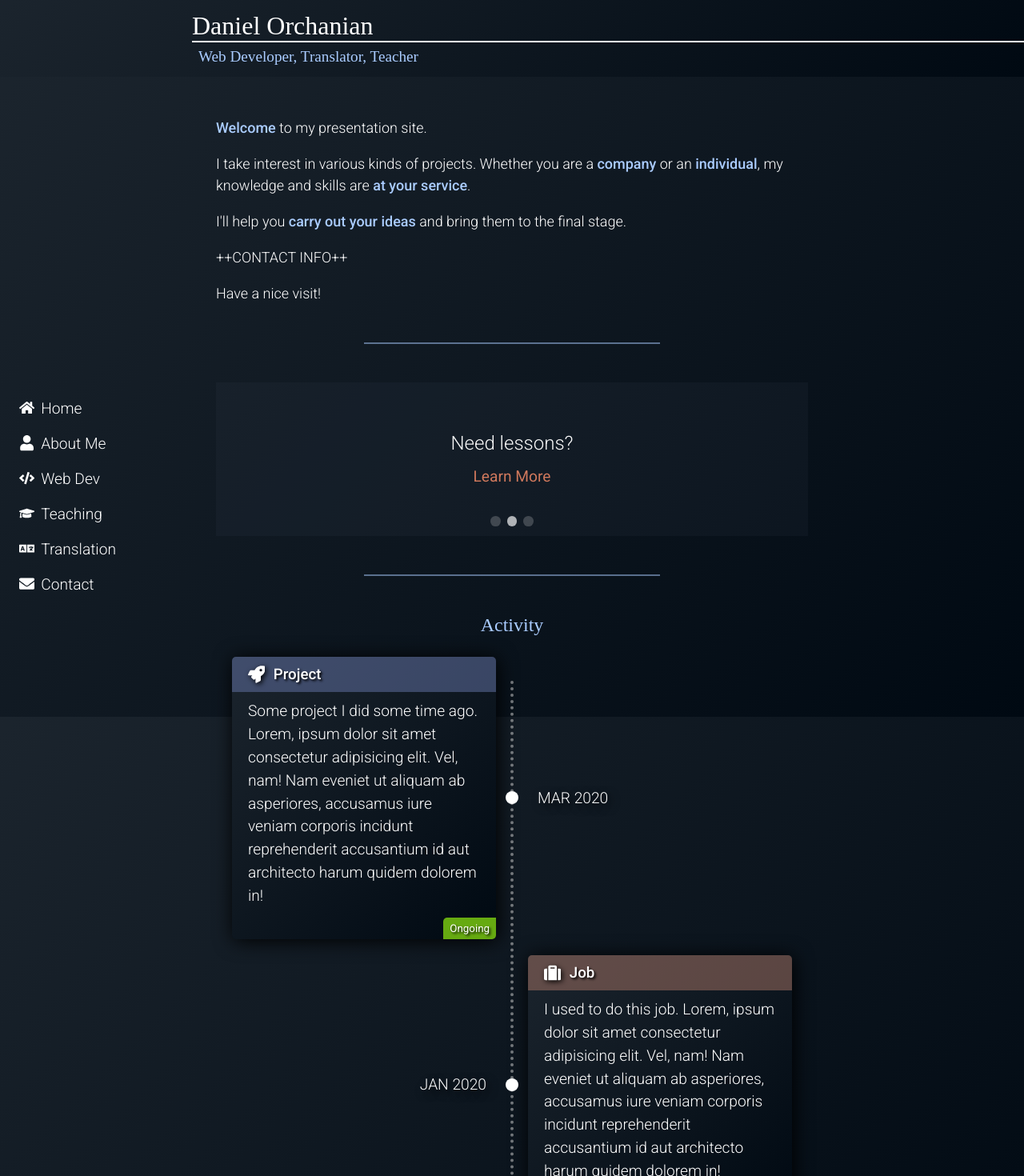
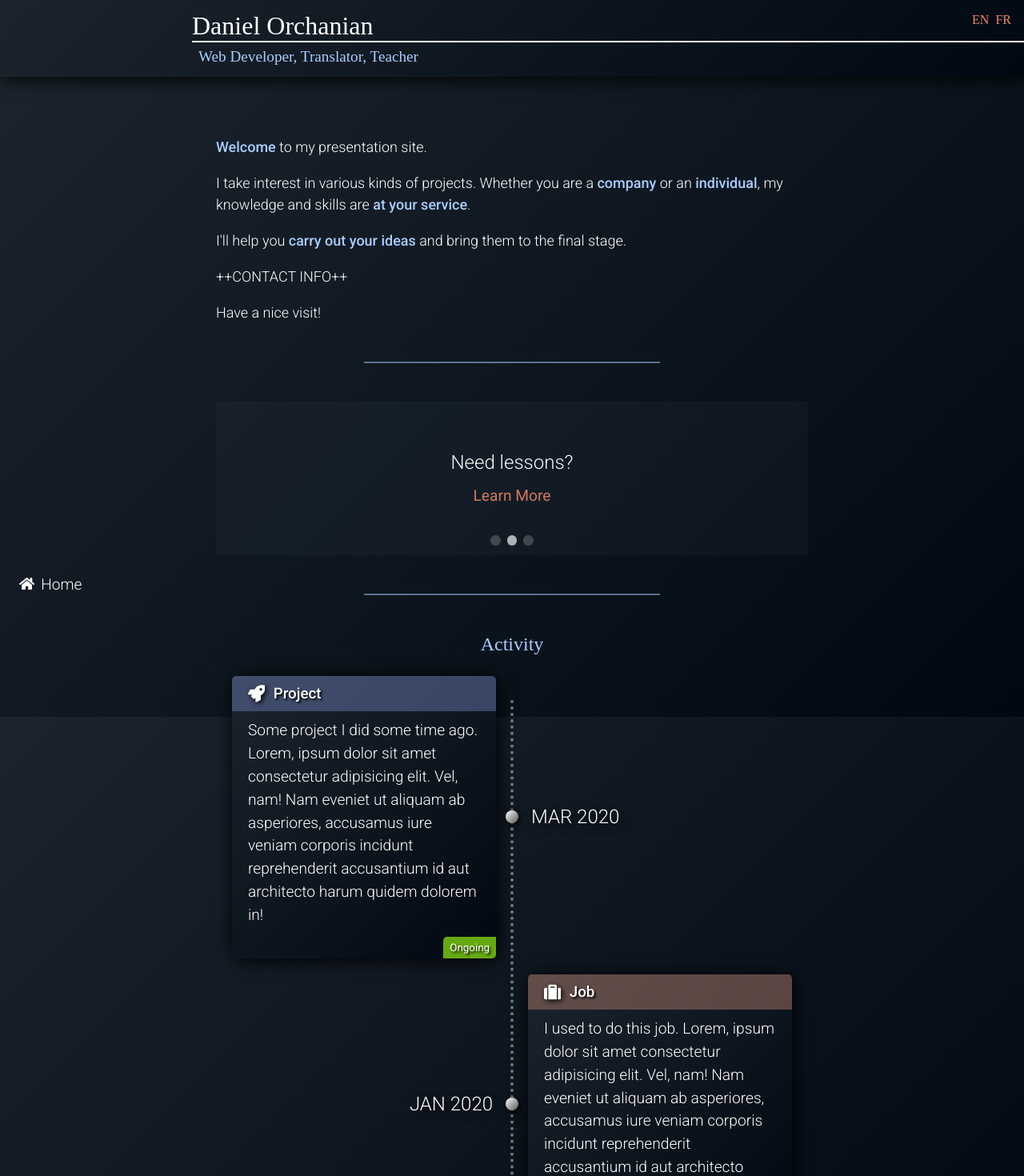
Before and after one commit to do-sieg/portfolio-2021, a Next.js app: page / in a window 1280 px wide. Shown: the top 1470 px of the page at 80% size. Built offline with nearby package versions, Linux system fonts and the light colour scheme; a web font is replaced by a local one.

Commit message:
LangLink component

```diff
--- /dev/null
+++ b/components/LangLink.js
@@ -0,0 +1,18 @@
+import Link from "next/link";
+import { useRouter } from "next/router";
+import { getLangPrefix, useLangContext } from "../utils/lang";
+
+export default function LangLink({ children, href = '/', lang = null }) {
+
+    const router = useRouter();
+
+    lang = lang || useLangContext();
+    let prefix = '';
+    prefix = getLangPrefix(lang);
+
+    const scroll = !`${prefix}${href}` === router.asPath;
+
+    return (
+        <Link href={`${prefix}${href}`} scroll={scroll}>{children}</Link>
+    );
+}
--- a/components/PageLayout.js
+++ b/components/PageLayout.js
@@ -1,11 +1,10 @@
 import { useLangTerm } from "../utils/lang";
-import Link from "next/link";
 import AppHead from "./AppHead";
 import { FaCode, FaEnvelope, FaGraduationCap, FaHome, FaLanguage, FaUser } from "react-icons/fa";
 import Footer from "./Footer";
+import LangLink from "./LangLink";
 
 export default function PageLayout({ children }) {
-
     const L_DEV_NAME = useLangTerm("DEV_NAME");
     const L_DEV_JOB_TITLES = useLangTerm("DEV_JOB_TITLES");
     const L_NAV_HOME = useLangTerm("NAV_HOME");
@@ -21,16 +20,20 @@ export default function PageLayout({ children }) {
             <header>
                 <h1>{L_DEV_NAME}</h1>
                 <p className="jobs">{L_DEV_JOB_TITLES}</p>
+                <div className="lang-bar">
+                    <LangLink lang="en"><a>EN</a></LangLink>
+                    <LangLink lang="fr"><a>FR</a></LangLink>
+                </div>
             </header>
             <div className="container">
                 <div className="side-panel">
                     <nav>
-                        <Link href="/"><a><FaHome />{L_NAV_HOME}</a></Link>
-                        <Link href="/about"><a><FaUser />{L_NAV_ABOUT}</a></Link>
-                        <Link href="/dev"><a><FaCode />{L_NAV_DEV}</a></Link>
-                        <Link href="/tutoring"><a><FaGraduationCap />{L_NAV_TEACH}</a></Link>
-                        <Link href="/translation"><a><FaLanguage />{L_NAV_TRANSLATION}</a></Link>
-                        <Link href="/translation"><a><FaEnvelope />{L_NAV_CONTACT}</a></Link>
+                        <LangLink href="/"><a><FaHome />{L_NAV_HOME}</a></LangLink>
+                        {/* <LangLink href="/about"><a><FaUser />{L_NAV_ABOUT}</a></LangLink> */}
+                        {/* <LangLink href="/dev"><a><FaCode />{L_NAV_DEV}</a></LangLink> */}
+                        {/* <LangLink href="/tutoring"><a><FaGraduationCap />{L_NAV_TEACH}</a></LangLink> */}
+                        {/* <LangLink href="/translation"><a><FaLanguage />{L_NAV_TRANSLATION}</a></LangLink> */}
+                        {/* <LangLink href="/contact"><a><FaEnvelope />{L_NAV_CONTACT}</a></LangLink> */}
                     </nav>
                 </div>
                 <div className="main-panel">
--- a/components/SlideShow.module.css
+++ b/components/SlideShow.module.css
@@ -12,6 +12,7 @@
     top: 50%;
     cursor: pointer;
     user-select: none;
+    z-index: 1;
 }
 
 .left {
--- a/data/lang/en.js
+++ b/data/lang/en.js
@@ -46,6 +46,6 @@ export default {
 
     HOME_SLIDE_PROMPT_1: "Need a website?",
     HOME_SLIDE_PROMPT_2: "Need lessons?",
-    HOME_SLIDE_PROMPT_3: "Need a translator?",
+    HOME_SLIDE_PROMPT_3: "Looking for a translator?",
 
 }
--- a/styles/globals.css
+++ b/styles/globals.css
@@ -45,9 +45,10 @@ header {
   justify-content: center;
   padding-left: 15rem;
   font-family: Kufam;
+  z-index: 2;
   background-color: #000;
   background-image: linear-gradient(135deg, #3458, #0128);
-  z-index: 2;
+  filter: drop-shadow(black 2px 2px 12px);
 }
 header h1 {
   margin-bottom: 0.2rem;
@@ -61,6 +62,13 @@ header .jobs {
   font-size: 1.2rem;
   font-weight: 500;
   color: #acf;
+}
+header .lang-bar {
+  position: absolute;
+  top: 1rem;
+  right: 1rem;
+  display: flex;
+  gap: 0.5rem;
 }
 .container {
   display: flex;
@@ -127,7 +135,7 @@ nav a:hover:after {
 }
 main {
   min-height: calc(100% - 4rem);
-  padding: 2rem 5rem 0;
+  padding: 3.5rem 5rem 1.5rem;
 }
 footer {
   display: flex;
@@ -176,7 +184,7 @@ hr {
 .timeline-container .event-container.left time {
   left: 100%;
   justify-content: flex-start;
-  padding-left: 2rem;
+  padding-left: 1.5rem;
 }
 .timeline-container .event-container.left time:after {
   right: calc(100% - 0.5rem);
@@ -190,7 +198,7 @@ hr {
 .timeline-container .event-container.right time {
   right: 100%;
   justify-content: flex-end;
-  padding-right: 2rem;
+  padding-right: 1.5rem;
 }
 .timeline-container .event-container.right time:after {
   left: calc(100% - 0.5rem);
@@ -272,7 +280,7 @@ hr {
   align-items: center;
   width: 100%;
   height: 2rem;
-  font-size: larger;
+  font-size: x-large;
   font-weight: 300;
   text-shadow: black 4px 4px 12px;
 }
@@ -283,7 +291,9 @@ hr {
   height: 1rem;
   border-radius: 50%;
   background-color: #fff;
+  background-image: linear-gradient(135deg, #fff, #555);
   z-index: 1;
+  filter: drop-shadow(black 2px 2px 5px);
 }
 .info-text {
   line-height: 1.5;
@@ -321,7 +331,7 @@ hr {
 }
 .home-slide-container a {
   opacity: 0;
-  animation: 2.5s forwards 0.6s fade-in;
+  animation: 3.5s forwards fade-in;
   font-size: larger;
 }
 @keyframes fade-in {
--- a/styles/globals.less
+++ b/styles/globals.less
@@ -99,9 +99,10 @@ header {
   padding-left: 15rem;
   font-family: Kufam;
 
-  // background-image: linear-gradient(to right ,#568,#456);
+  z-index: 2;
   .dark-gradient();
-  z-index: 2;
+  .filter-shadow(2px, 12px);
+
 
   h1 {
     margin-bottom: 0.2rem;
@@ -115,6 +116,15 @@ header {
     font-size: 1.2rem;
     font-weight: 500;
     color: @c-secondary;
+  }
+
+  .lang-bar {
+    position: absolute;
+    top: 1rem;
+    right: 1rem;
+
+    display: flex;
+    gap: 0.5rem;
   }
 }
 
@@ -202,7 +212,7 @@ main {
   // background-color: fade(yellow, 10%);
 
   min-height: calc(100% - @footer-height);
-  padding: 2rem 5rem 0;
+  padding: 3.5rem 5rem 1.5rem;
 }
 
 
@@ -268,7 +278,6 @@ hr {
     // background-color: fade(cyan, 10%);
 
 
-    // border-left: 3px solid grey;
     position: relative;
     width: 100%;
     padding: 1rem 0 2rem;
@@ -299,18 +308,13 @@ hr {
       left: 0;
 
       .card {
-        // transform: perspective(1000px) rotateY(@timeline-minicard-rotate) scale(@timeline-minicard-scale) translateX(@timeline-minicard-offset);
-        // transition: transform 0.2s ease-in-out 0.2s;
-        // &:hover {
-        //   transform: perspective(1000px) rotateY(0deg);
-        // }
         animation: 2s ease-in-out forwards rotateCard3DLeft;
       }
 
       time {
         left: 100%;
         justify-content: flex-start;
-        padding-left: 2rem;
+        padding-left: 1.5rem;
         &:after {
           right: calc(100% - 0.5rem);
         }
@@ -320,14 +324,13 @@ hr {
       left: 50%;
 
       .card {
-        // transform: perspective(1000px) rotateY(-10deg);
         animation: 2s ease-in-out forwards rotateCard3DRight;
       }
 
       time {
         right: 100%;
         justify-content: flex-end;
-        padding-right: 2rem;
+        padding-right: 1.5rem;
         &:after {
           left: calc(100% - 0.5rem);
         }
@@ -417,7 +420,7 @@ hr {
       align-items: center;
       width: 100%;
       height: 2rem;
-      font-size: larger;
+      font-size: x-large;
       font-weight: 300;
       .text-shadow(4px, 12px);
       &:after {
@@ -427,7 +430,9 @@ hr {
         height: 1rem;
         border-radius: 50%;
         background-color: #fff;
+        background-image: linear-gradient(135deg, #fff, #555);
         z-index: 1;
+        .filter-shadow(2px, 5px);
       }
     }
   }
@@ -473,11 +478,13 @@ hr {
     margin: 0;
     font-size: x-large;
     font-weight: 300;
+    // .text-shadow();
   }
   a {
     opacity: 0;
-    animation: 2.5s forwards 0.6s fade-in;
+    animation: 3.5s forwards fade-in;
     font-size: larger;
+    // .text-shadow();
   }
 }
 
--- a/utils/lang.js
+++ b/utils/lang.js
@@ -6,6 +6,13 @@ const LangContext = React.createContext({
     en: 'en',
     fr: 'fr',
 });
+
+export function getLangPrefix(lang) {
+    return {
+        en: '',
+        fr: '/fr',
+    }[lang];
+}
 
 export function LangProvider({ children, lang }) {
     return (
```
